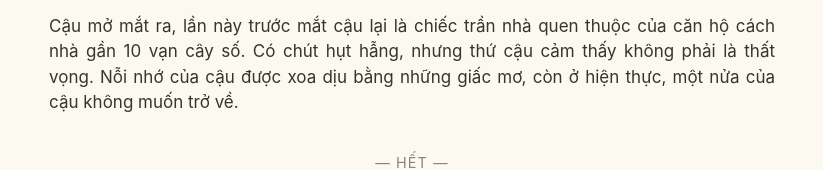
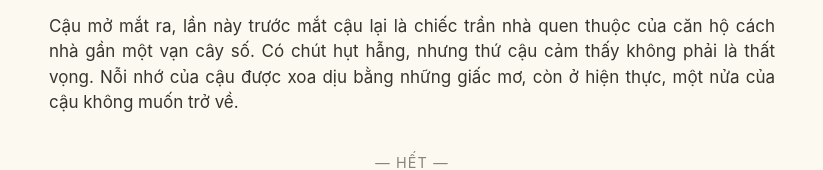
Before and after one commit to keimajinz/Truyen-ngan, a plain HTML site: page No-14.html in a window 1280 px wide. Shown: the part 6087-6257 px from the top of the page, without its empty margins (228-1051 px from the left). Drawn offline with Linux system fonts and the light colour scheme.

Commit message:
Update No-14

```diff
--- a/No-14.html
+++ b/No-14.html
@@ -229,7 +229,7 @@
 			<p id="4191fbbe-d9b6-804d-ad52-e48014f845f8" class="" dir="auto">Minh Phi nằm xuống giường, nhắm nghiền đôi
 				mắt. Cậu đã nhận ra đây chỉ là một giấc mơ, nhưng đâu đó trong cậu vẫn hy vọng rằng nó là thật. </p>
 			<p id="4191fbbe-d9b6-80dc-9a45-f991707c79cc" class="" dir="auto">Cậu mở mắt ra, lần này trước mắt cậu lại là
-				chiếc trần nhà quen thuộc của căn hộ cách nhà gần 10 vạn cây số. Có chút hụt hẫng, nhưng thứ cậu cảm
+				chiếc trần nhà quen thuộc của căn hộ cách nhà gần một vạn cây số. Có chút hụt hẫng, nhưng thứ cậu cảm
 				thấy không phải là thất vọng. Nỗi nhớ của cậu được xoa dịu bằng những giấc mơ, còn ở hiện thực, một nửa
 				của cậu không muốn trở về. </p>
 			<p id="4191fbbe-d9b6-80b4-a5ea-cc217c2d2ea6" class="" dir="auto">
```
